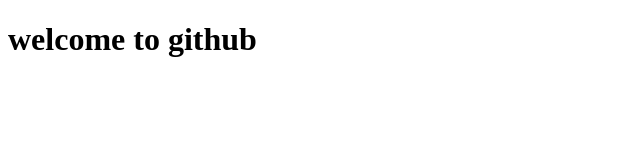
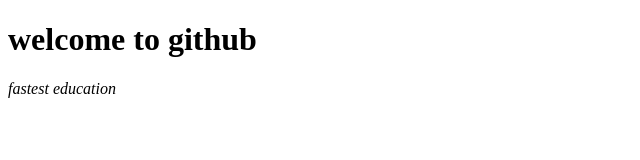
Before and after one commit to Juwwy/TestingRepo, a plain HTML site: page index.html in a window 1280 px wide. Shown: the whole page, without its empty margins (0-640 px from the left). Drawn offline with Linux system fonts and the light colour scheme.

Commit message:
Update index.html
update

```diff
--- a/index.html
+++ b/index.html
@@ -6,5 +6,6 @@
 </head>
 <body>
 <h1>welcome to github</h1>
+  <em>fastest education</em>
 </body>
 </html>
```
